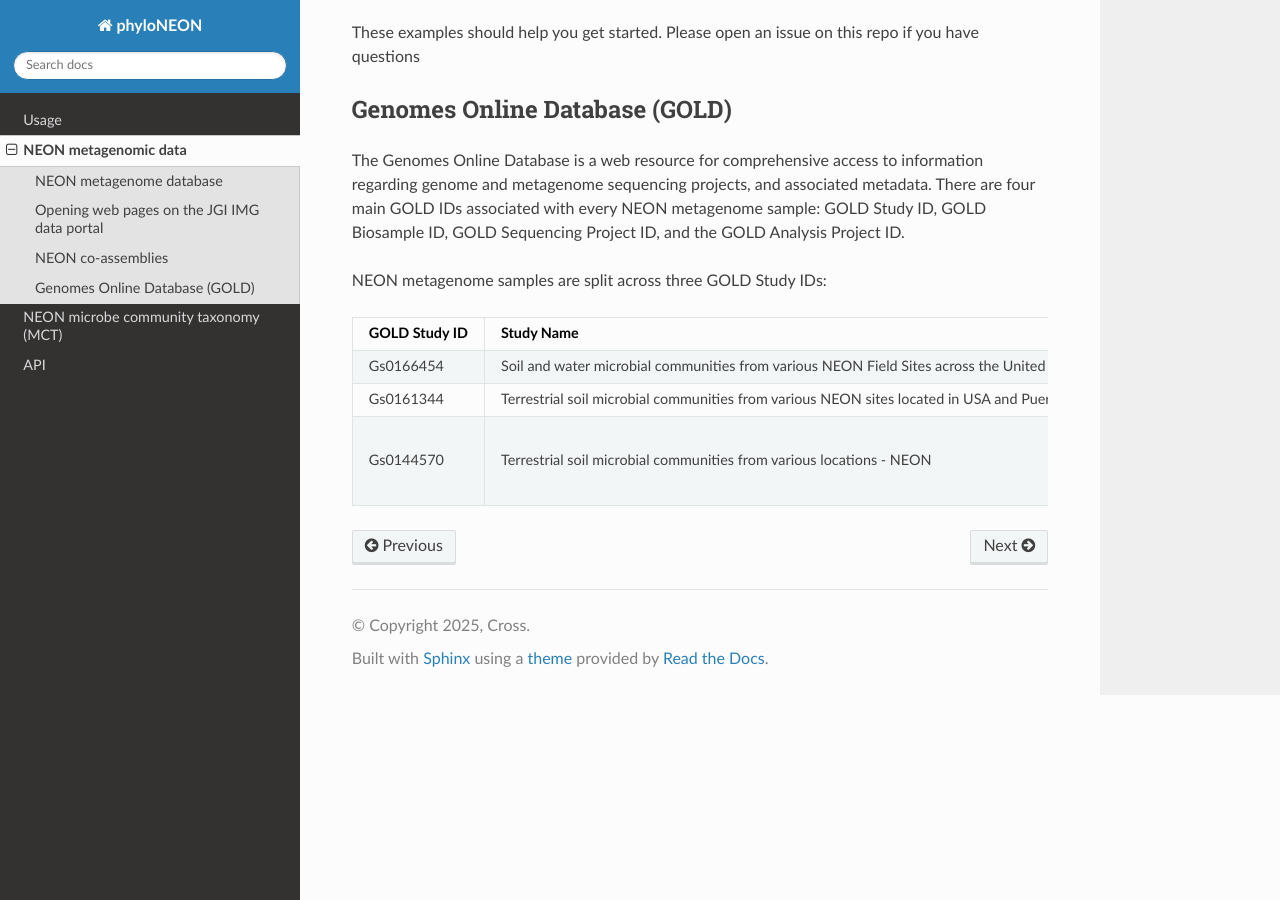
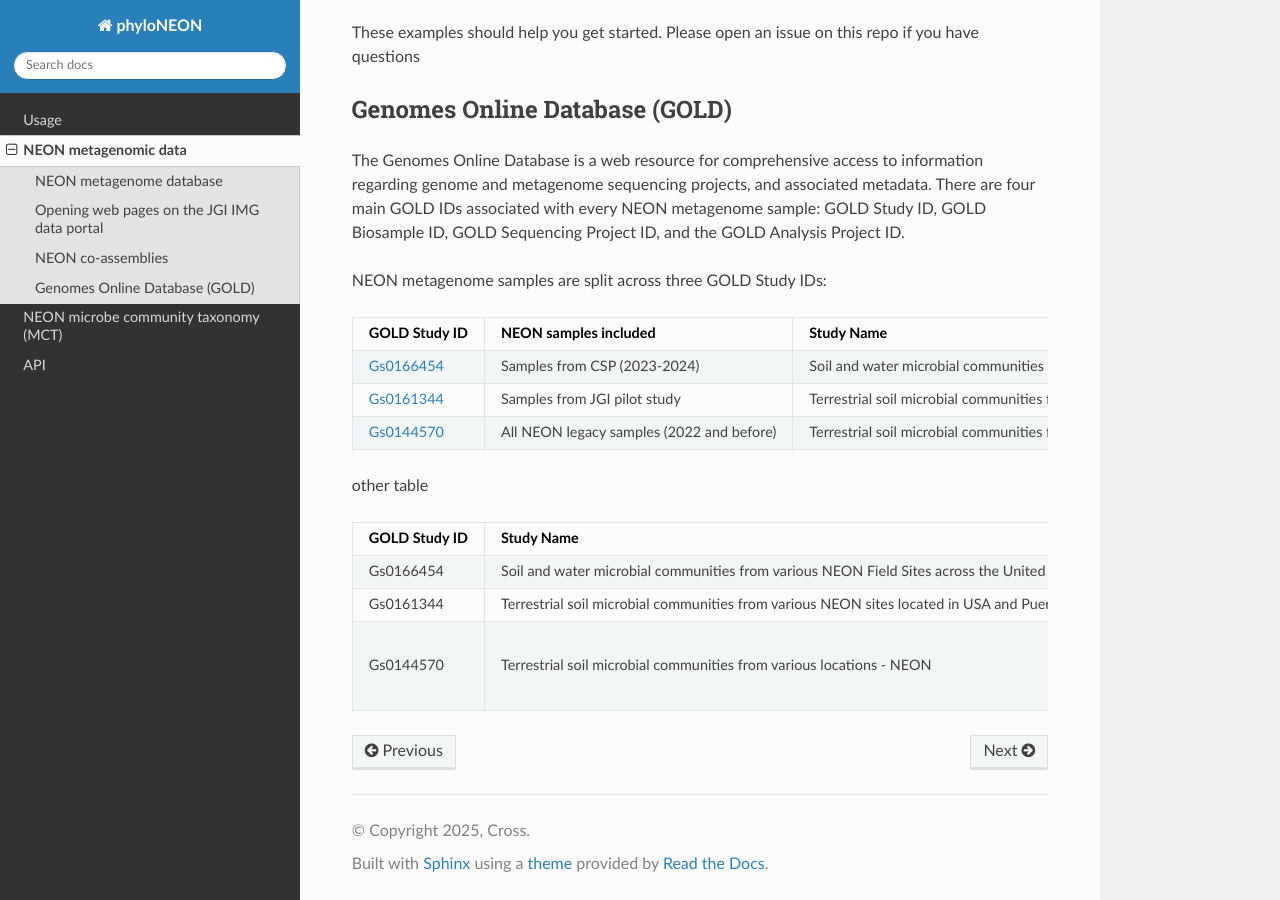
Before and after one commit to hughcross/phylo_rtd_tut, a Sphinx documentation site: the page built from docs/source/metagenomics.rst, in a window 1280 px wide and 900 px high, scrolled down 3803 px. Built offline with Sphinx 7.4.7 and the Read the Docs theme 3.1.0, drawn with Linux system fonts in a browser that asks for light colours.

```diff
--- a/docs/source/metagenomics.rst
+++ b/docs/source/metagenomics.rst
@@ -140,6 +142,25 @@ The Genomes Online Database is a web resource for comprehensive access to inform
 
 NEON metagenome samples are split across three GOLD Study IDs:
 
++---------------+-------------------------------------------+-----------------------------------------------------------------------------------------------------+
+| GOLD Study ID | NEON samples included                     | Study Name                                                                                          |
++===============+===========================================+=====================================================================================================+
+| `Gs0166454`_  | Samples from CSP (2023-2024)              | Soil and water microbial communities from various NEON Field Sites across the United States Samples |
++---------------+-------------------------------------------+-----------------------------------------------------------------------------------------------------+
+| `Gs0161344`_  | Samples from JGI pilot study              | Terrestrial soil microbial communities from various NEON sites located in USA and Puerto Rico       |
++---------------+-------------------------------------------+-----------------------------------------------------------------------------------------------------+
+| `Gs0144570`_  | All NEON legacy samples (2022 and before) | Terrestrial soil microbial communities from various locations - NEON                                |
++---------------+-------------------------------------------+-----------------------------------------------------------------------------------------------------+
+
+.. _Gs0166454: https://gold.jgi.doe.gov/study?id=Gs0166454
+
+.. _Gs0161344: https://gold.jgi.doe.gov/study?id=Gs0161344
+
+.. _Gs0144570: https://gold.jgi.doe.gov/study?id=Gs0144570
+
+
+other table
+
 +---------------+-----------------------------------------+-----------------------+
 | GOLD Study ID | Study Name                              | NEON samples included |
 +===============+=========================================+=======================+
--- a/docs/source/microbeTaxonomy.rst
+++ b/docs/source/microbeTaxonomy.rst
@@ -1,3 +1,5 @@
+.. _mct-section:
+
 NEON microbe community taxonomy (MCT)
 ======================================
 
--- a/docs/source/usage.rst
+++ b/docs/source/usage.rst
@@ -26,8 +26,9 @@ NEON metagenomic data
 
 DNA is extracted from NEON soil and aquatic samples and sequenced with a shotgun sequence library prep. Through collaborations with the Joint Genome Institute (JGI) and the National Microbime Collaborative Network (NMDC), most of the metagenomic sequencing data are available on the data portals of these organizations. Connections to these external data sources are being built into NEON data releases. The phyloNEON package also offers some tools and guidelines to help the user find and analyze NEON metagenomic data on the JGI/NMDC data portals.
 
-[This page on the repo](docs/metagenomic/README.md) (in `docs/metagenomic/README.md`) will help you get started
 
+
+To get started, see :ref:`metagenomic-section`
 
 
 NEON microbe taxonomy data
@@ -35,4 +36,4 @@ NEON microbe taxonomy data
 
 The phyloNEON package has tools to help convert data from the Microbe Community Taxonomy (MCT) data products into formats for import into popular metabarcoding tools, such as phyloseq and Qiime.
 
-[See these instructions on downloading and converting NEON samples](docs/microbeTaxonomy/README.md). (in `docs/microbeTaxonomy/README.md`)
+To get started, see :ref:`mct-section`
```
Also changed, not shown: other parts of docs/source/metagenomics.rst (+2 -0 lines).
